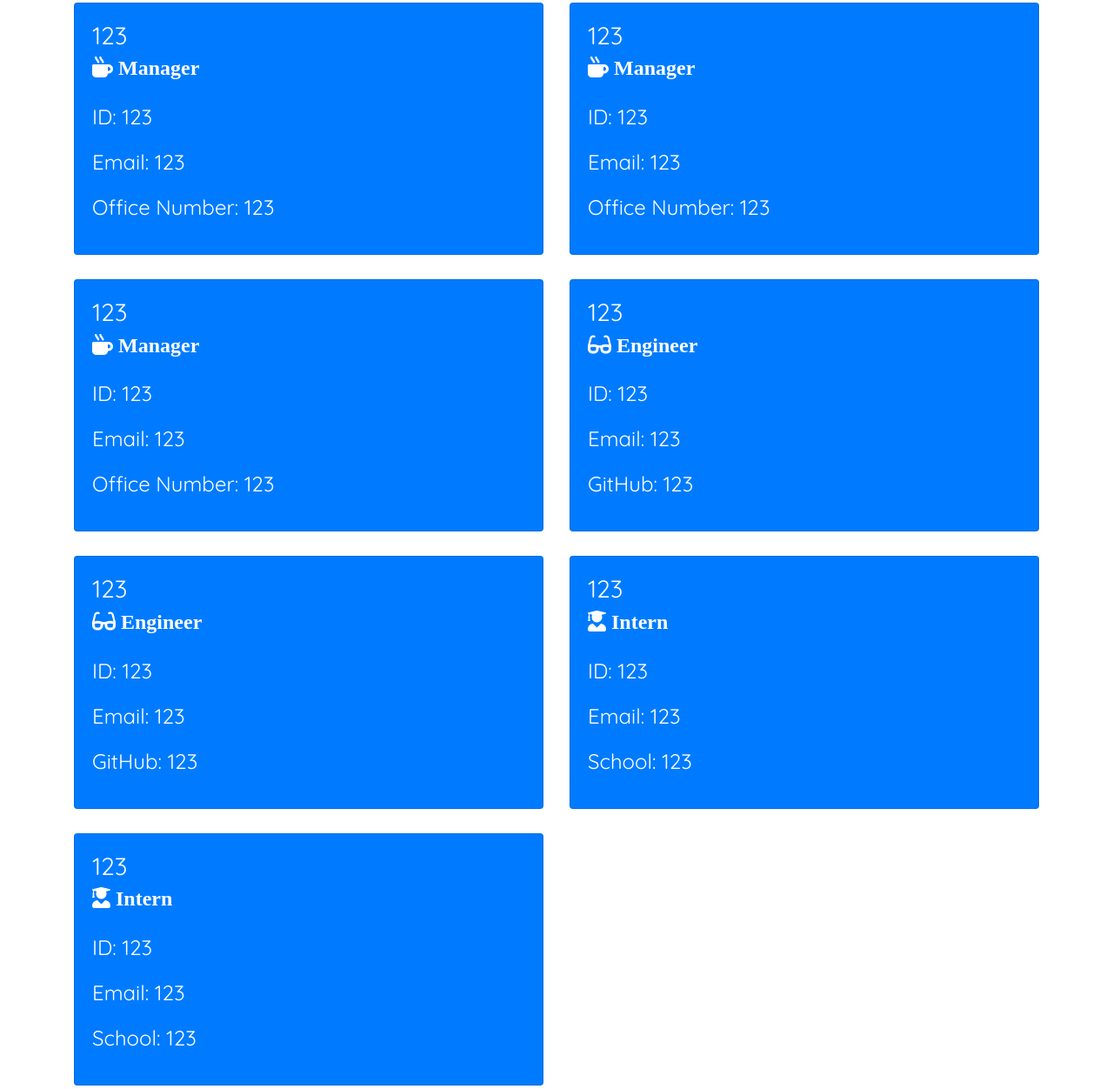
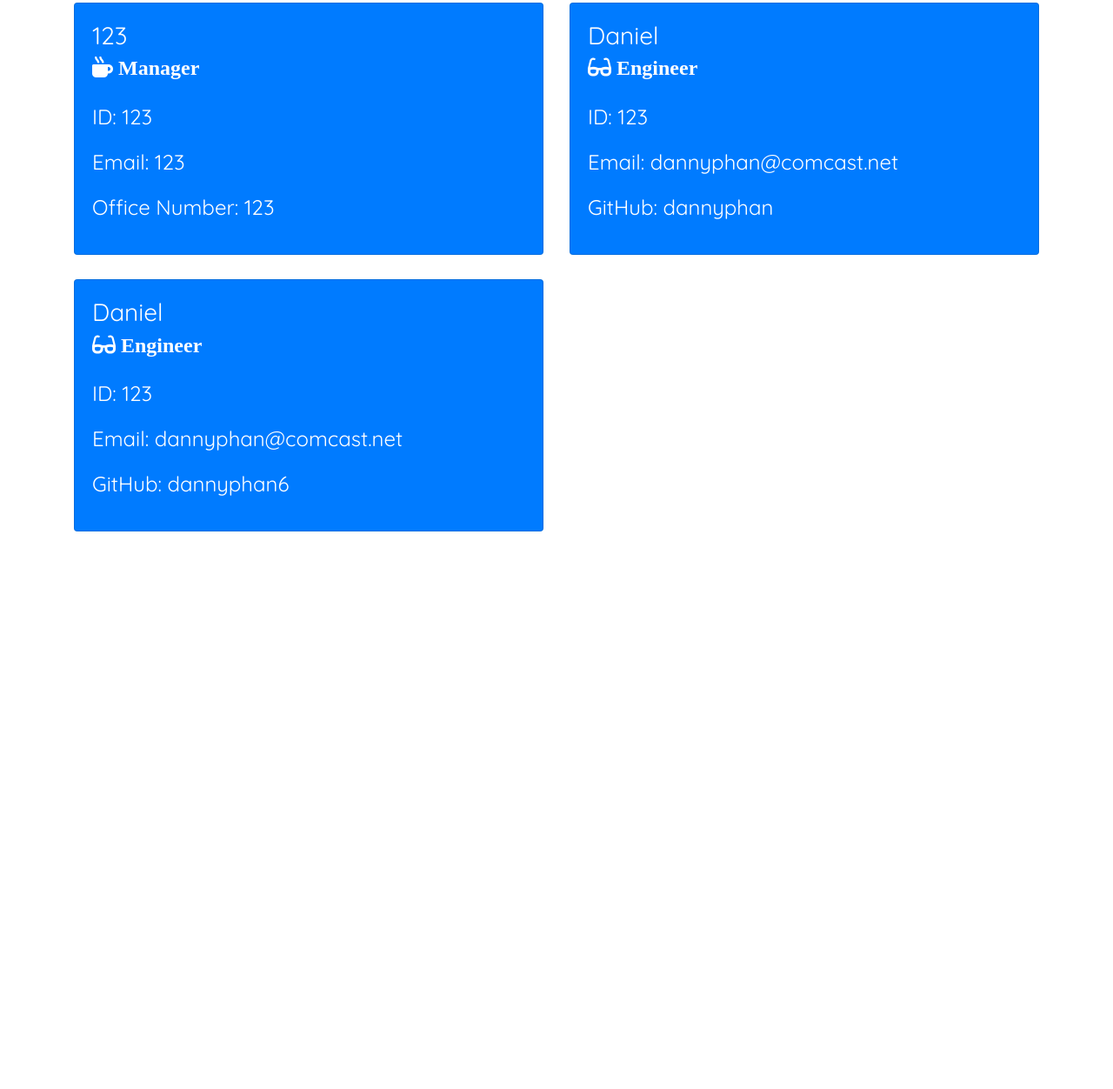
Before and after one commit to dannyphan6/Team-Profile-Generator, a website: page index.html in a window 1280 px wide. Shown: the part 160-1412 px from the top of the page at 87% size. After the commit the page ends 800 px from the top, so only its background shows below. Drawn offline with nearby package versions, Linux system fonts and the light colour scheme.

Commit message:
Added link for GitHub account

```diff
--- a/index.html
+++ b/index.html
@@ -34,14 +34,15 @@
                     </div>
                 </div>
 
+
                 <div class="col-3 mb-1 mt-4">
                     <div class="card bg-primary text-white">
                         <div class="card-body">
-                            <h3 class="card-title">123</h3>
-                            <h4 class="card-subtitle"><i class="fas fa-mug-hot"> Manager</i></h4><br>
+                            <h3 class="card-title">Daniel</h3>
+                            <h4 class="card-subtitle"><i class="fas fa-glasses"> Engineer</i></h4><br>
                             <p>ID: 123</p>
-                            <p>Email: <a href="mailto:123">123</a></p>
-                            <p>Office Number: 123</p>
+                            <p>Email: <a href="mailto:dannyphan@comcast.net">dannyphan@comcast.net</a></p>
+                            <p>GitHub: <a href="https://www.github.com/dannyphan">dannyphan</a></p>
                         </div>
                     </div>
                 </div>
@@ -49,64 +50,15 @@
                 <div class="col-3 mb-1 mt-4">
                     <div class="card bg-primary text-white">
                         <div class="card-body">
-                            <h3 class="card-title">123</h3>
-                            <h4 class="card-subtitle"><i class="fas fa-mug-hot"> Manager</i></h4><br>
+                            <h3 class="card-title">Daniel</h3>
+                            <h4 class="card-subtitle"><i class="fas fa-glasses"> Engineer</i></h4><br>
                             <p>ID: 123</p>
-                            <p>Email: <a href="mailto:123">123</a></p>
-                            <p>Office Number: 123</p>
+                            <p>Email: <a href="mailto:dannyphan@comcast.net">dannyphan@comcast.net</a></p>
+                            <p>GitHub: <a href="https://www.github.com/dannyphan6">dannyphan6</a></p>
                         </div>
                     </div>
                 </div>
 
-
-                <div class="col-3 mb-1 mt-4">
-                    <div class="card bg-primary text-white">
-                        <div class="card-body">
-                            <h3 class="card-title">123</h3>
-                            <h4 class="card-subtitle"><i class="fas fa-glasses"> Engineer</i></h4><br>
-                            <p>ID: 123</p>
-                            <p>Email: <a href="mailto:123">123</a></p>
-                            <p>GitHub: 123</p>
-                        </div>
-                    </div>
-                </div>
-
-                <div class="col-3 mb-1 mt-4">
-                    <div class="card bg-primary text-white">
-                        <div class="card-body">
-                            <h3 class="card-title">123</h3>
-                            <h4 class="card-subtitle"><i class="fas fa-glasses"> Engineer</i></h4><br>
-                            <p>ID: 123</p>
-                            <p>Email: <a href="mailto:123">123</a></p>
-                            <p>GitHub: 123</p>
-                        </div>
-                    </div>
-                </div>
-
-
-                <div class="col-3 mb-1 mt-4">
-                    <div class="card bg-primary text-white">
-                        <div class="card-body">
-                            <h3 class="card-title">123</h3>
-                            <h4 class="card-subtitle"><i class="fas fa-user-graduate"> Intern</i></h4><br>
-                            <p>ID: 123</p>
-                            <p>Email: <a href="mailto:123">123</a></p>
-                            <p>School: 123</p>
-                        </div>
-                    </div>
-                </div>
-
-                <div class="col-3 mb-1 mt-4">
-                    <div class="card bg-primary text-white">
-                        <div class="card-body">
-                            <h3 class="card-title">123</h3>
-                            <h4 class="card-subtitle"><i class="fas fa-user-graduate"> Intern</i></h4><br>
-                            <p>ID: 123</p>
-                            <p>Email: <a href="mailto:123">123</a></p>
-                            <p>School: 123</p>
-                        </div>
-                    </div>
-                </div>
 
             </div>
         </main>
--- a/index.js
+++ b/index.js
@@ -76,7 +76,7 @@ function createCardEngineer() {
                             <h4 class="card-subtitle"><i class="fas fa-glasses"> ${finalTeamEngineer[i].role}</i></h4><br>
                             <p>ID: ${finalTeamEngineer[i].id}</p>
                             <p>Email: <a href="mailto:${finalTeamEngineer[i].email}">${finalTeamEngineer[i].email}</a></p>
-                            <p>GitHub: ${finalTeamEngineer[i].github}</p>
+                            <p>GitHub: <a href="https://www.github.com/${finalTeamEngineer[i].github}">${finalTeamEngineer[i].github}</a></p>
                         </div>
                     </div>
                 </div>
```
Also changed, not shown: dist/index.html (deleted).
